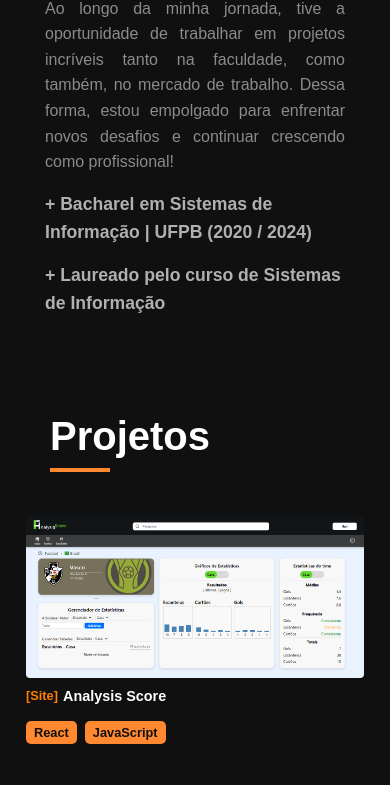
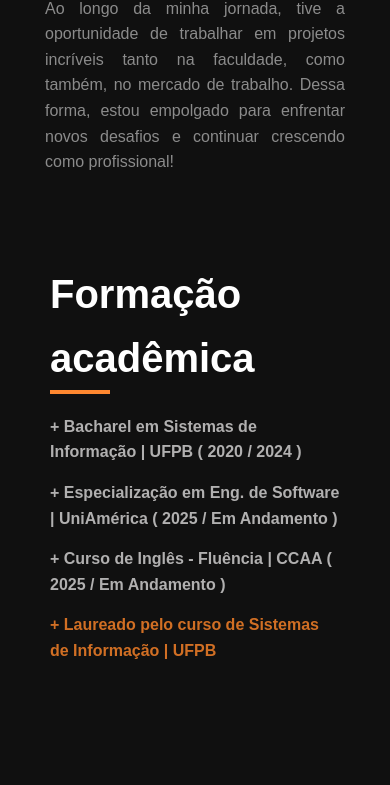
Before and after one commit to matheusfelipe20/portfolio, a React (Create React App) app in the folder projeto-portfolio/: page / in a window 390 px wide. Shown: the part 1152-1937 px from the top of the page. Built offline with nearby package versions, Linux system fonts and the light colour scheme.

Commit message:
Adicionando nova formação academica

```diff
--- a/projeto-portfolio/package.json
+++ b/projeto-portfolio/package.json
@@ -11,6 +11,7 @@
     "projeto-portfolio": "file:",
     "react": "^18.3.1",
     "react-dom": "^18.3.1",
+    "react-icons": "^5.5.0",
     "react-scripts": "5.0.1",
     "web-vitals": "^2.1.4"
   },
--- a/projeto-portfolio/src/App.js
+++ b/projeto-portfolio/src/App.js
@@ -8,14 +8,18 @@ import Projects from './components/pages/home/Projects';
 import Contact from './components/pages/home/Contact';
 import Footer from './components/pages/home/Footer';
 import Experiences from './components/pages/home/Experiences';
+import Academic from './components/pages/home/Academic';
+import ButtonScroll from './components/buttons/ButtonScroll/ButtonScroll';
 
 function App() {
   return (
     <div className="App">
       <Header />
       <main className="main-content">
+        <ButtonScroll />
         <Intro />
         <About />
+        <Academic />
         <Projects />
         <Experiences />
         <Contact />
--- /dev/null
+++ b/projeto-portfolio/src/components/buttons/ButtonScroll/ButtonScroll.css
@@ -0,0 +1,28 @@
+.scroll-top {
+    position: fixed;
+    bottom: 20px;
+    right: 20px;
+    width: 50px;
+    height: 50px;
+    border-radius: 50%;
+    background-color: #ff8830;
+    color: #fff;
+    border: none;
+    box-shadow: 0 4px 6px rgba(0, 0, 0, 0.1);
+    display: flex;
+    justify-content: center;
+    align-items: center;
+    cursor: pointer;
+    transition: opacity 0.3s ease, transform 0.3s ease;
+    opacity: 0.8;
+    z-index: 1000;
+}
+
+.scroll-top:hover {
+    opacity: 1;
+    transform: scale(1.1);
+}
+
+.scroll-top svg {
+    font-size: 20px;
+}
--- /dev/null
+++ b/projeto-portfolio/src/components/buttons/ButtonScroll/ButtonScroll.js
@@ -0,0 +1,45 @@
+import React, { useState, useEffect } from 'react';
+import './ButtonScroll.css';
+import { FaArrowUp } from 'react-icons/fa';
+
+const ButtonScroll = () => {
+    const [isVisible, setIsVisible] = useState(false);
+
+    //Função para voltar para o topo
+    const scrollTop = () => {
+        window.scrollTo({
+            top: 0,
+            behavior: 'smooth',
+        });
+    };
+
+    //Função para verificar a posição do scroll na tela
+    const toggleVisibility = () => {
+        if (window.pageYOffset > 200) {
+            setIsVisible(true);
+        } else {
+            setIsVisible(false);
+        }
+    };
+
+    useEffect(() => {
+        window.addEventListener('scroll', toggleVisibility);
+        return () => {
+            window.removeEventListener('scroll', toggleVisibility);
+        };
+    }, []);
+
+    return (
+        isVisible && (
+            <button
+                className="scroll-top"
+                onClick={scrollTop}
+                aria-label="Voltar para o topo"
+            >
+                <FaArrowUp />
+            </button>
+        )
+    );
+};
+
+export default ButtonScroll;
--- a/projeto-portfolio/src/components/pages/home/About.css
+++ b/projeto-portfolio/src/components/pages/home/About.css
@@ -63,7 +63,7 @@
 }
 
 .about-text-bold {
-    font-size: 1.1rem;
+    font-size: 1rem;
     font-weight: 600;
     margin: 15px 0;
     color: #b1b0b0;
--- a/projeto-portfolio/src/components/pages/home/About.js
+++ b/projeto-portfolio/src/components/pages/home/About.js
@@ -19,12 +19,6 @@ const About = () => {
           <p className="about-text">
             Ao longo da minha jornada, tive a oportunidade de trabalhar em projetos incríveis tanto na faculdade, como também, no mercado de trabalho. Dessa forma, estou empolgado para enfrentar novos desafios e continuar crescendo como profissional!
           </p>
-          <p className="about-text-bold">
-            + Bacharel em Sistemas de Informação | UFPB (2020 / 2024)
-          </p>
-          <p className="about-text-bold">
-            + Laureado pelo curso de Sistemas de Informação
-          </p>
         </div>
       </div>
     </section>
--- /dev/null
+++ b/projeto-portfolio/src/components/pages/home/Academic.css
@@ -0,0 +1,59 @@
+#academic {
+    padding: 2rem;
+    margin-bottom: -30px;
+}
+
+.academic-content {
+    max-width: 1200px;
+    margin: 0 auto;
+    text-align: center;
+}
+
+.academic-title {
+    font-size: 2.5rem;
+    font-weight: bold;
+    color: var(--color-primary);
+    margin: 0 0 0 0;
+    text-align: left;
+}
+
+.academic-divider {
+    border: none;
+    border-top: 4px solid var(--background-secondary);
+    margin: 0 0px 18px 0px;
+    width: 60px;
+}
+
+.academic-text-div {
+    margin-left: 30px;
+    margin-top: 20px;
+}
+
+.academic-text-bold {
+    font-size: 1rem;
+    font-weight: 600;
+    margin: 15px 0;
+    color: #b1b0b0;
+    text-align: left;
+}
+
+.academic-text-bold-destac {
+    font-size: 1rem;
+    font-weight: 600;
+    margin: 15px 0;
+    color: #d16f24;
+    text-align: left;
+}
+
+/* Responsivo para dispositivos menores */
+@media (max-width: 768px) {
+    #academic {
+        padding: 60px 20px;
+        margin-bottom: -60px;
+    }
+
+    .academic-text-div {
+        margin-left: 0px;
+        margin-top: 20px;
+    }
+}
--- /dev/null
+++ b/projeto-portfolio/src/components/pages/home/Academic.js
@@ -0,0 +1,31 @@
+import React from 'react';
+import './Academic.css';
+
+const Academic = () => {
+  return (
+    <section className="academic-section" id="academic">
+      <div className="academic-content">
+        <div className="academic-text-container">
+            <h2 className="academic-title">Formação acadêmica</h2>
+            <hr className="academic-divider" />
+            <div className="academic-text-div">
+                <p className="academic-text-bold">
+                    + Bacharel em Sistemas de Informação | UFPB ( 2020 / 2024 )
+                </p>
+                <p className="academic-text-bold">
+                    + Especialização em Eng. de Software | UniAmérica ( 2025 / Em Andamento )
+                </p>
+                <p className="academic-text-bold">
+                    + Curso de Inglês - Fluência | CCAA ( 2025 / Em Andamento )
+                </p>
+                <p className="academic-text-bold-destac">
+                    + Laureado pelo curso de Sistemas de Informação | UFPB
+                </p>
+            </div>
+        </div>
+      </div>
+    </section>
+  );
+};
+
+export default Academic;
--- a/projeto-portfolio/src/components/pages/home/Intro.js
+++ b/projeto-portfolio/src/components/pages/home/Intro.js
@@ -27,8 +27,8 @@ const Intro = () => {
         <h1 className="text-intro">Olá, me chamo Matheus</h1>
         <h1 className="animation-intro">_</h1>
       </div>
-      <h1 className="text-description">Desenvolvedor Web</h1>
-      <p className="text">{'</>'} Front-end {'</>'}</p>
+      <h1 className="text-description">Desenvolvedor de Software</h1>
+      <p className="text">{'</>'} Back end {'</>'}</p>
       <div className="div-animation-1">
         <h1 className="h1-animation-1">{">"}</h1>
         <h1 className={`animation-intro-1 ${showText ? "typing" : "erasing"}`}>
--- a/projeto-portfolio/src/components/pages/home/headers/HeaderDesktop.js
+++ b/projeto-portfolio/src/components/pages/home/headers/HeaderDesktop.js
@@ -11,8 +11,8 @@ const HeaderDesktop = () => (
     <img className="header-img" src={imgHeader} alt="imagem logo" />
     <nav className="header-nav">
       <ul>
-        <li><a className="link-intro" href="#intro">Inicio</a></li>
         <li><a className="link-intro" href="#about">Sobre Mim</a></li>
+        <li><a className="link-intro" href="#academic"> Acadêmico</a></li>
         <li><a className="link-intro" href="#projects">Projetos</a></li>
         <li><a className="link-intro" href="#experiences">Experiências</a></li>
         <li><a className="link-intro" href="#contact">Contato</a></li>
--- a/projeto-portfolio/src/components/pages/home/headers/HeaderMobile.js
+++ b/projeto-portfolio/src/components/pages/home/headers/HeaderMobile.js
@@ -1,4 +1,4 @@
-import React, { useState } from 'react';
+import React from 'react';
 import './HeaderMobile.css';
 import imgHeader from '../../../../img/logo-intro-mobile.png';
 
```
Also changed, not shown: 1 other file (tests, documents, lock files or other folders).
